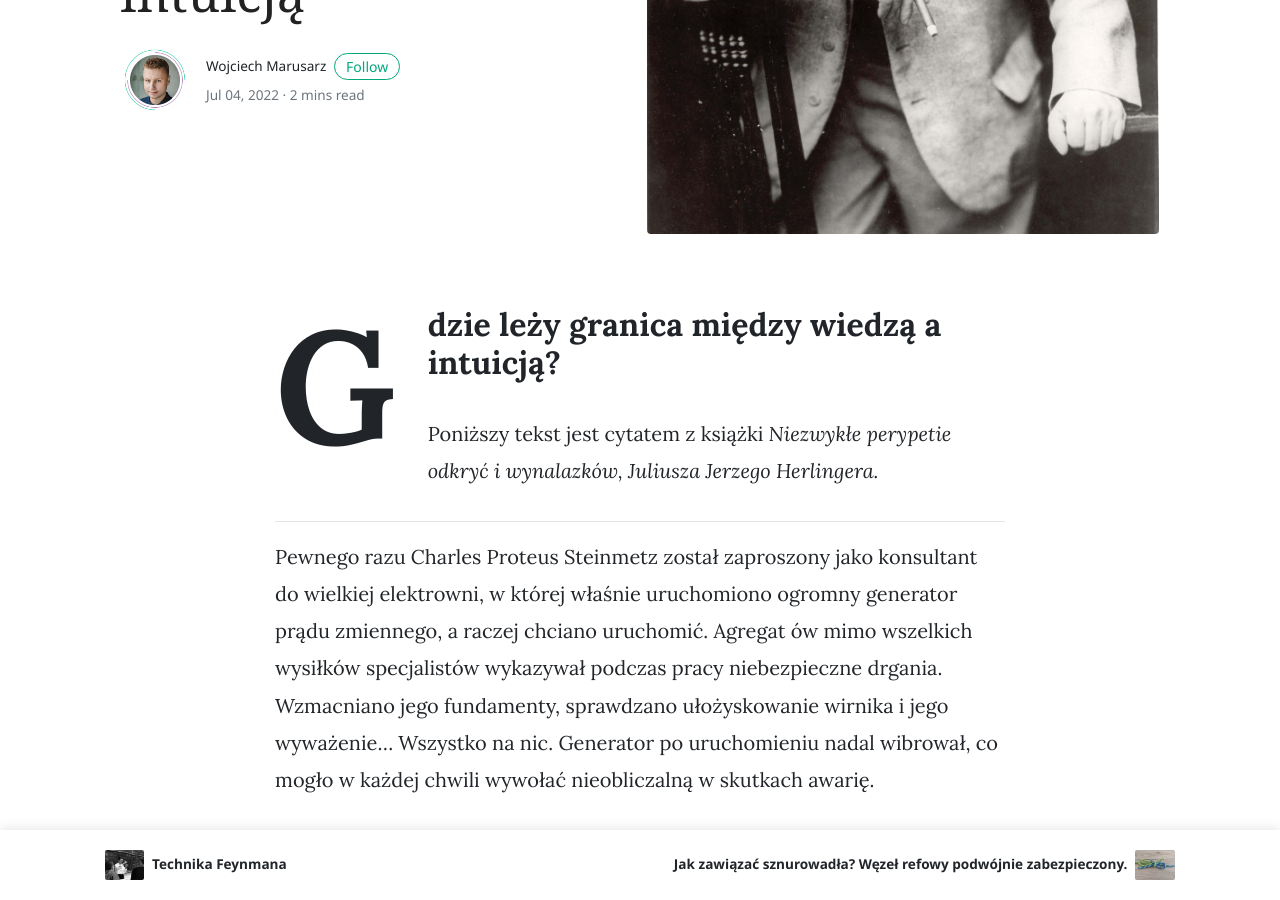
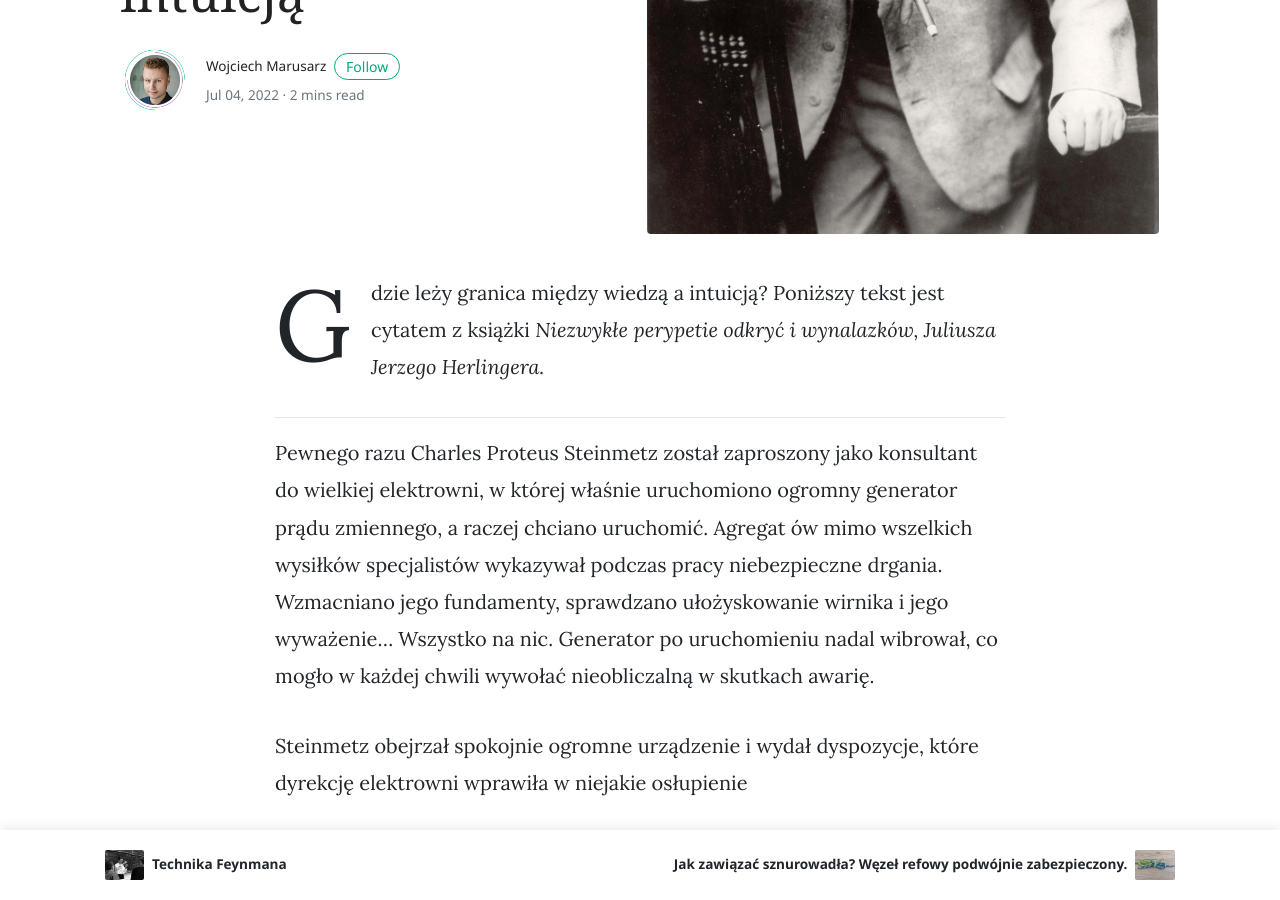
Before and after one commit to marwoj/marwoj.github.io, a Jekyll site: the page built from _posts/2022-07-04-charles-proteus-steinmetz.md, in a window 1280 px wide and 900 px high, scrolled down 476 px. Built offline with Jekyll 4.4.1, drawn with Linux system fonts in a browser that asks for light colours; nearby versions of some CDN libraries.

```diff
--- a/_posts/2022-07-04-charles-proteus-steinmetz.md
+++ b/_posts/2022-07-04-charles-proteus-steinmetz.md
@@ -8,9 +8,8 @@ image: assets/images/shorts/2022-07-04-charles-proteus-steinmetz.jpg
 comments: false
 ---
 
-## Gdzie leży granica między wiedzą a intuicją?
-
-Poniższy tekst jest cytatem z książki _Niezwykłe perypetie odkryć i wynalazków, Juliusza Jerzego Herlingera._
+Gdzie leży granica między wiedzą a intuicją? Poniższy tekst jest cytatem z książki _Niezwykłe perypetie odkryć i
+wynalazków, Juliusza Jerzego Herlingera._
 
 ***
 
@@ -54,7 +53,7 @@ tym wypadku konieczna była jego wiedza którą gromadził latami, a za to już
 ### Kim był Charles Proteus Steinmetz
 
 > Urodzony w Niemczech, amerykański inżynier elektryk, którego pomysły dotyczące systemów prądu przemiennego pomogły
-zainaugurować epoka elektryczności w Stanach Zjednoczonych.
+> zainaugurować epoka elektryczności w Stanach Zjednoczonych.
 
 O jego niezwykłych zdolnościach może świadczyć fakt, że General Electric Company kupiła firmę Eickemeyera, gdzie
 pracował Charles Proteus Steinmetz, ze względu na jego patenty, ale to sam Steinmetz był uważany za jeden z jej głównych
```
Also changed, not shown: _posts/2022-07-06-hobby-knots.md (+0 -2 lines).
